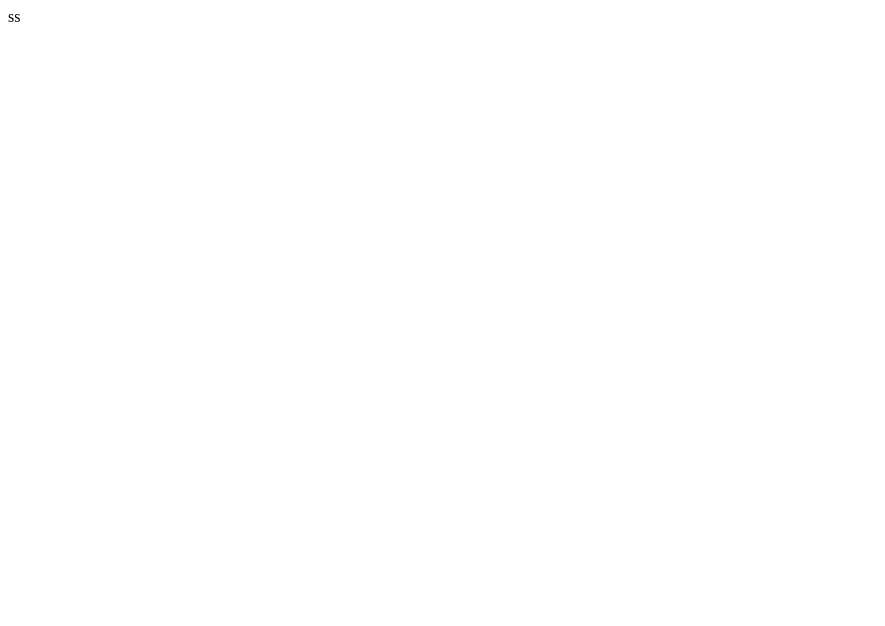
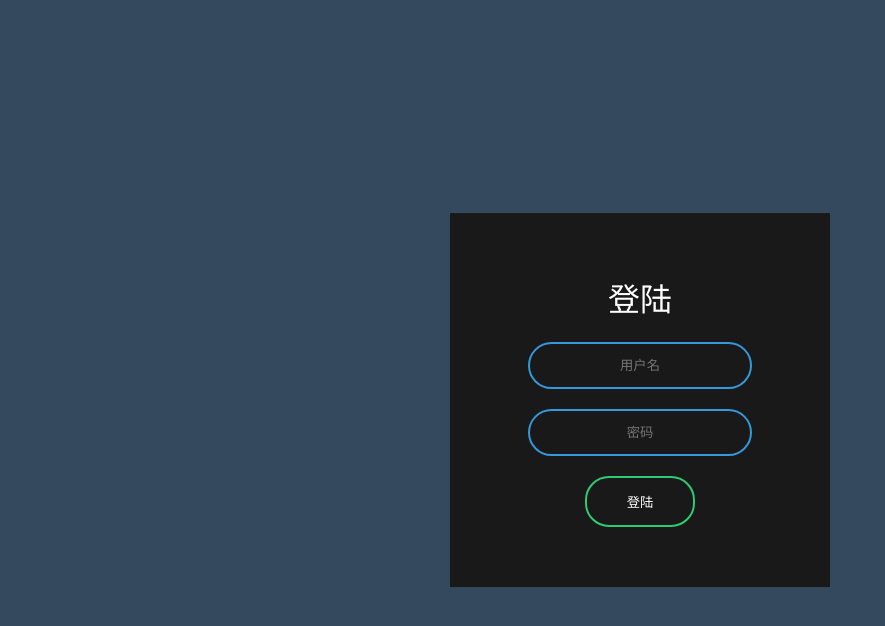
Before and after one commit to zhangzhenshuang/login1, a plain HTML site: page index.html in a window 1280 px wide. Shown: the whole page, without its empty margins (0-885 px from the left). Drawn offline with Linux system fonts and the light colour scheme.

Commit message:
Add files via upload

```diff
--- /dev/null
+++ b/index.css
@@ -0,0 +1,57 @@
+body {
+	margin: 0;
+	padding: 0;
+	font-family: sans-serif;
+	background: #34495e;
+}
+.box {
+	width: 300px;
+	padding: 40px;
+	position: absolute;
+	top: 50%;
+	left: 50%;
+	transform: translate(-50%, -50%);
+	background: #191919;
+	text-align: center;
+}
+.box h1 {
+	font-weight: 500;
+	color: white;
+}
+.box input[type = "text"], .box input[type = "password"] {
+	border: 0;
+	background: none;
+	display: block;
+	margin: 20px auto;
+	text-align: center;
+	border: 2px solid #3498db;
+	padding: 14px 10px;
+	width: 200px;
+	outline: none;
+	color: white;
+	border-radius: 24px;
+	transition: 0.25s;
+
+}
+.box input[type = "text"]:focus, .box input[type = "password"]:focus {
+	width: 280px;
+	border-color: #2ecc71;
+
+}
+.box input[type = "submit"] {
+	border: 0;
+	background: none;
+	display: block;
+	margin: 20px auto;
+	text-align: center;
+	border: 2px solid #2ecc71;
+	padding: 14px 40px;
+	outline: none;
+	color: white;
+	border-radius: 24px;
+	transition: 0.25s;
+	cursor: pointer;
+}
+.box input[type = "submit"]:hover {
+	background: #2ecc71;
+}
--- a/index.html
+++ b/index.html
@@ -1 +1,16 @@
-ss
+<!DOCTYPE html>
+<html>
+<head lang="en">
+    <meta charset="UTF-8">
+    <title>登陆界面</title>
+    <link rel="stylesheet" type="text/css" href="./index.css">
+</head>
+<body>
+    <form class="box" action="index.html" method="post">
+        <h1>登陆</h1>
+        <input type="text" name="" placeholder="用户名">
+        <input type="password" name="" placeholder="密码">
+        <input type="submit" name="" value="登陆">
+    </form>
+</body>
+</html>
```
